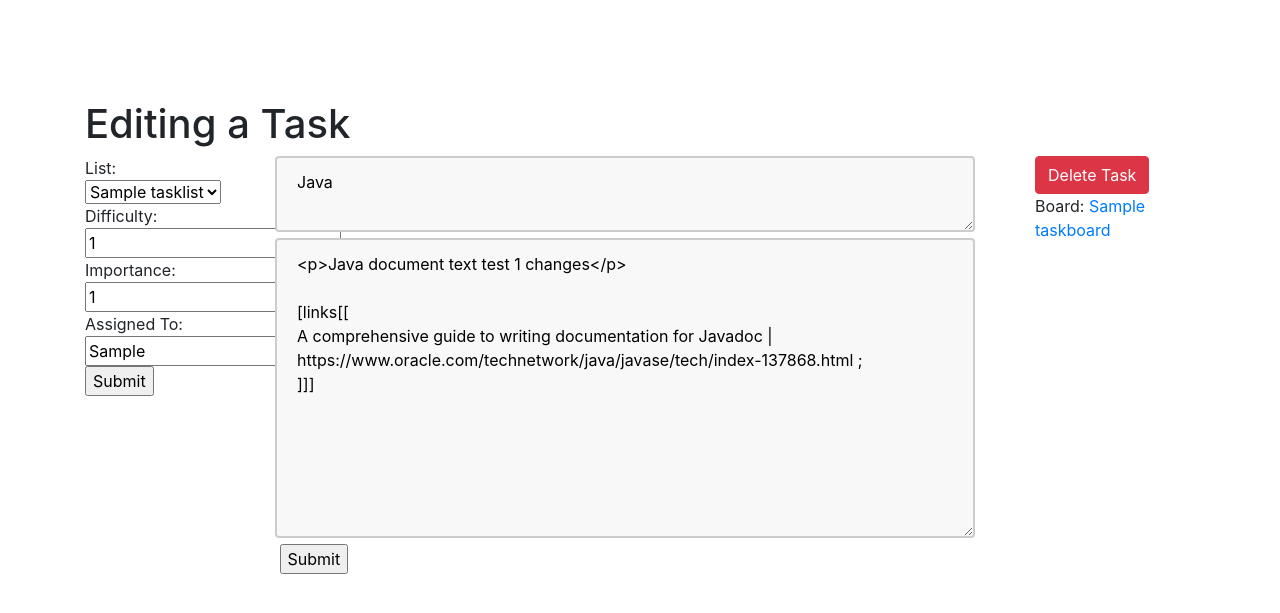
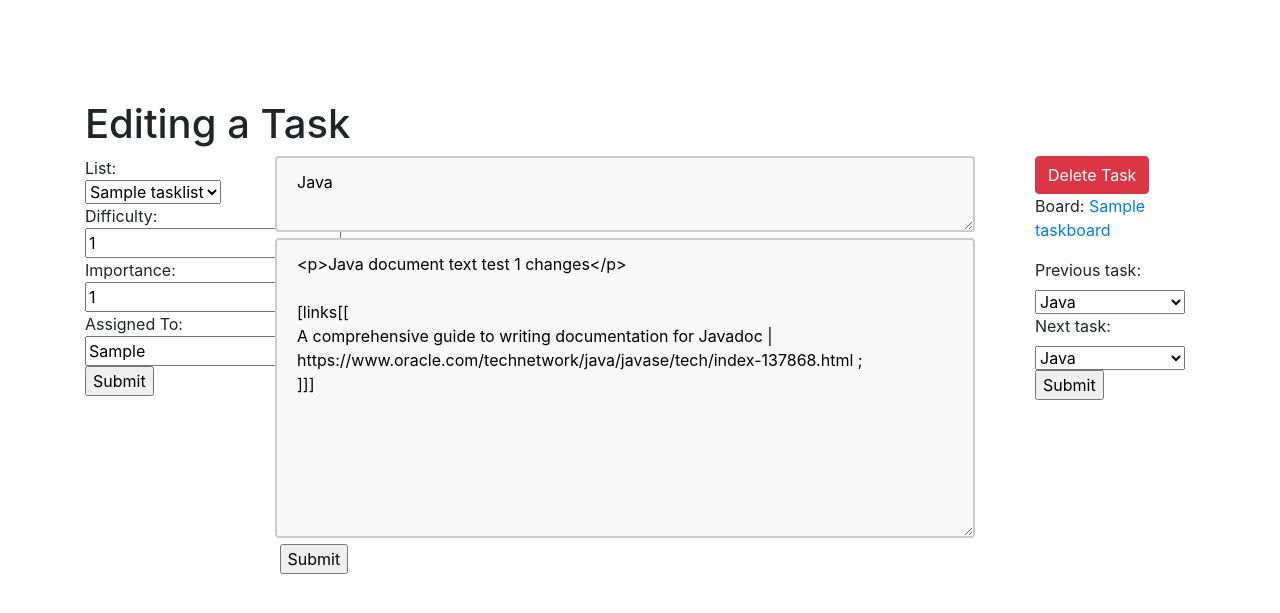
Before and after one commit to AronFreyr/notemaster, a Django app: page /taskmaster/edittask/1/ in a window 1280 px wide. Shown: the top 613 px of the page. Run offline with Django 3.2, Linux system fonts and the light colour scheme; a user stored in the database is signed in; data comes from the database, SQL or seed files in the repository; tables that the repository leaves empty hold one stand-in row (values such as "Sample post"); parts of the project's set-up code (start-up, migrations or seed data) failed here and were passed over; some libraries are stand-ins or nearby versions.

Commit message:
Adding functionality to delete lists. Fixing a bug with the linked list tasks.

```diff
--- a/taskmaster/static/taskmaster/css/edit-task.css
+++ b/taskmaster/static/taskmaster/css/edit-task.css
@@ -17,3 +17,7 @@
     background-color: #f8f8f8;
     /*float:left;*/
 }
+
+.change-tasks{
+    width: 150px;
+}
--- a/taskmaster/templates/taskmaster/edit-task.html
+++ b/taskmaster/templates/taskmaster/edit-task.html
@@ -73,6 +73,30 @@
                 <p>Board: <a href="{% url 'taskmaster:display_board' task.task_board.id %}">
                     {{ task.task_board.board_name }}</a></p>
             </div>
+            <div class="connected-tasks">
+                <form action="{% url 'taskmaster:edit_task' task.id %}" method="post" id="id-form-change-task-connections">
+                    {% csrf_token %}
+                    <label for="previous-task-dropdown">Previous task:</label>
+                    <select id="previous-task-dropdown" name="name_previous_task_dropdown" class="change-tasks">
+                        {% for prev_task in tasks_in_list %}
+                            <option value="{{prev_task.document_name}}"
+                                    {% if prev_task.document_name == task.previous_task.document_name %} selected {% endif %}>
+                                {{ prev_task.document_name }}</option>
+                        {% endfor %}
+                    </select>
+
+                     <label for="next-task-dropdown">Next task:</label>
+                    <select id="next-task-dropdown" name="name_next_task_dropdown" class="change-tasks">
+                        {% for next_task in tasks_in_list %}
+                            <option value="{{next_task.document_name}}"
+                                    {% if next_task.document_name == task.next_task.document_name %} selected {% endif %}>
+                                {{ next_task.document_name }}</option>
+                        {% endfor %}
+                    </select>
+
+                    <input type="submit" value="Submit">
+                </form>
+            </div>
         </div>
     </div>
 </div>
--- a/taskmaster/views.py
+++ b/taskmaster/views.py
@@ -5,6 +5,7 @@ from django.shortcuts import render, redirect, reverse
 from notes.models import Document
 from taskmaster.models import TaskBoard, TaskList, Task
 from taskmaster.forms import AddBoardForm, CreateTaskListForm, CreateTaskForm, CreateTaskMiniForm
+from taskmaster import services
 
 @require_safe
 @login_required
@@ -49,8 +50,6 @@ def create_board(request):
 def display_board(request, board_id):
     board = TaskBoard.objects.get(id=board_id)
     board_lists = list(board.tasklist_set.all())
-    for board_list in board_lists:
-        print(board_list.get_all_tasks_in_list_by_custom_order())
     if request.method == 'GET':
 
         return render(request, 'taskmaster/display-task-board.html', {'board': board,
@@ -106,49 +105,13 @@ def display_board(request, board_id):
                 new_task.save()
 
         if 'move_task_up' in request.POST:
-            print('task should be moved up')
             task_to_move_id = request.POST['task_to_move']
             task_to_move = Task.objects.get(id=task_to_move_id)
-            print(task_to_move.document_name)
-            if task_to_move.previous_task:  # If it is not the top (oldest) task.
-                prev_task = task_to_move.previous_task
-                prev_prev_task = prev_task.previous_task
-                if prev_prev_task:
-                    prev_prev_task.next_task = task_to_move
-                    prev_prev_task.save()
-                next_next_task = task_to_move.next_task
-                if next_next_task:
-                    next_next_task.previous_task = prev_task
-                    next_next_task.save()
-                prev_task.next_task = task_to_move.next_task
-                task_to_move.next_task = prev_task
-                task_to_move.previous_task = prev_task.previous_task
-                prev_task.previous_task = task_to_move
-                prev_task.save()
-                task_to_move.save()
+            moved_task = services.move_task_up(task_to_move)
         if 'move_task_down' in request.POST:
-            print('task should be moved down')
             task_to_move_id = request.POST['task_to_move']
             task_to_move = Task.objects.get(id=task_to_move_id)
-            print(task_to_move.document_name)
-            if task_to_move.next_task:  # If it is not the bottom (newest) task.
-                #prev_task = task_to_move.previous_task
-                prev_task = task_to_move
-                task_to_move = task_to_move.next_task
-                prev_prev_task = prev_task.previous_task
-                if prev_prev_task:
-                    prev_prev_task.next_task = task_to_move
-                    prev_prev_task.save()
-                next_next_task = task_to_move.next_task
-                if next_next_task:
-                    next_next_task.previous_task = prev_task
-                    next_next_task.save()
-                prev_task.next_task = task_to_move.next_task
-                task_to_move.next_task = prev_task
-                task_to_move.previous_task = prev_task.previous_task
-                prev_task.previous_task = task_to_move
-                prev_task.save()
-                task_to_move.save()
+            moved_task = services.move_task_down(task_to_move)
 
         return render(request, 'taskmaster/display-task-board.html', {'board': board,
                                                                       'board_lists': board_lists,
@@ -173,7 +136,6 @@ def edit_task(request, task_id):
         if 'name_textarea_edit_task_name' in request.POST:
             new_task_name = request.POST['name_textarea_edit_task_name']
             task.document_name = new_task_name
-            task_name = new_task_name
 
         if 'name_task_difficulty' in request.POST:
             new_difficulty = request.POST['name_task_difficulty']
@@ -203,6 +165,13 @@ def edit_task(request, task_id):
                 else:
                     prev_task.next_task = None
                     prev_task.save()
+            else:
+                # If there is no previous task but there is a next task then that next task must change its
+                # previous task to None.
+                next_task = task.next_task
+                if next_task:
+                    next_task.previous_task = None
+                    next_task.save()
             task.task_list = new_task_list
             # The task that used to be at the end of the new list.
             old_last_task = new_task_list.task_set.filter(next_task=None, task_list=new_task_list).last()
@@ -216,12 +185,34 @@ def edit_task(request, task_id):
                 task.next_task = None
                 task.previous_task = None
 
+        if 'name_previous_task_dropdown' in request.POST:
+            new_prev_task_name = request.POST['name_previous_task_dropdown']
+
+            if new_prev_task_name != 'None':
+                new_prev_task = Task.objects.get(document_name=new_prev_task_name, task_list=task.task_list)
+                if new_prev_task != task.previous_task:
+                    task.previous_task = new_prev_task
+            else:
+                task.previous_task = None
+
+        if 'name_next_task_dropdown' in request.POST:
+            new_next_task_name = request.POST['name_next_task_dropdown']
+            if new_next_task_name != 'None':
+                new_next_task = Task.objects.get(document_name=new_next_task_name, task_list=task.task_list)
+                if new_next_task != task.next_task:
+                    task.next_task = new_next_task
+            else:
+                task.next_task = None
+
 
         task.save()
 
         return redirect(reverse('taskmaster:display_task', args=(task_id, )))
 
-    return render(request, 'taskmaster/edit-task.html', {'task': task})
+    all_tasks_in_same_list = task.task_list.get_all_tasks_in_list()
+    all_tasks_in_same_list.append({'document_name': None})
+    return render(request, 'taskmaster/edit-task.html', {'task': task,
+                                                         'tasks_in_list': all_tasks_in_same_list})
 
 
 @login_required
```
Also changed, not shown: taskmaster/services.py (added, +43 -0 lines).
